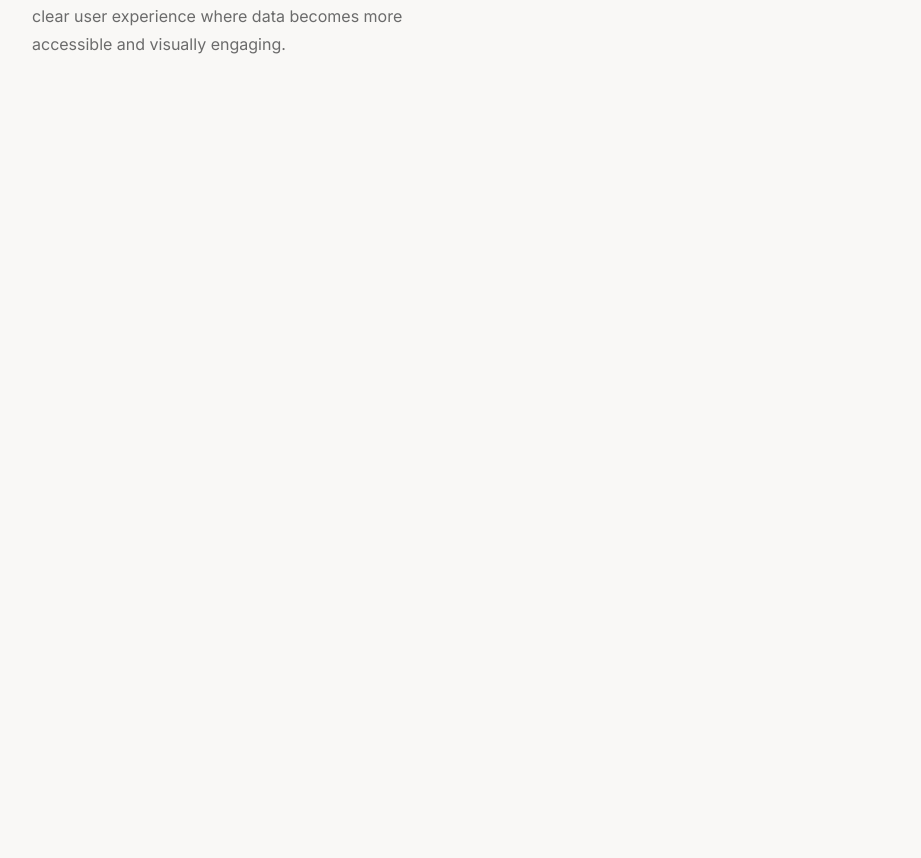
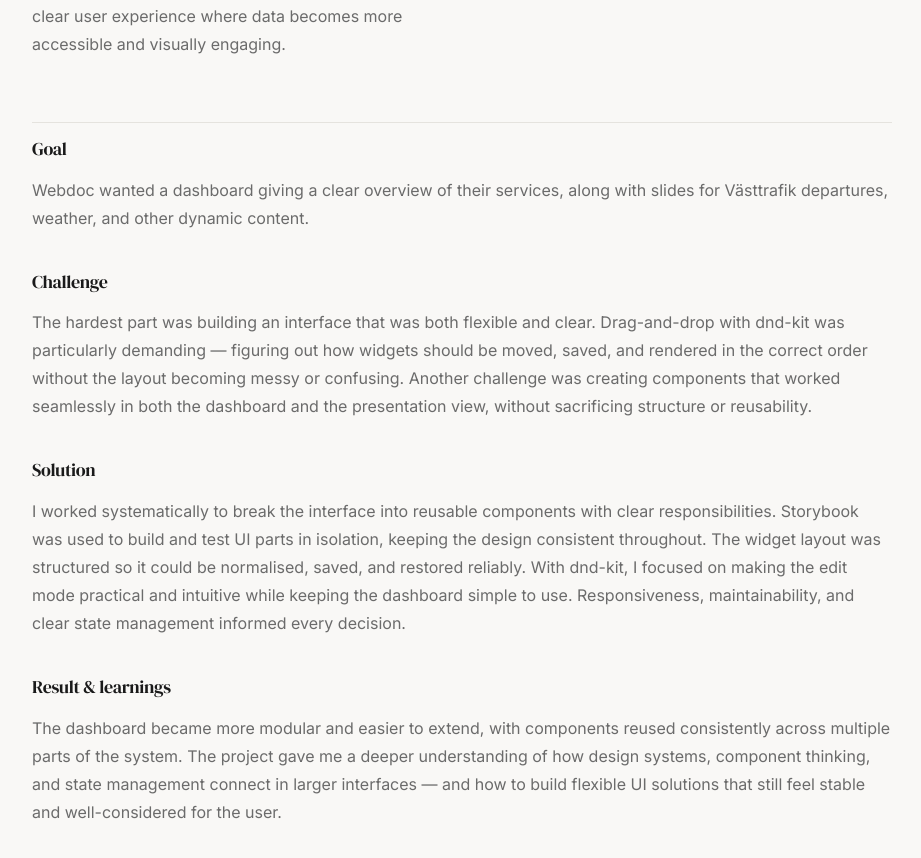
Before and after one commit to kaspvik/kaspervikstrom, a Next.js app: page /projects/webdoc in a window 1280 px wide. Shown: the part 1470-2328 px from the top of the page, without its empty margins (178-1099 px from the left). Before the commit the page ends 1656 px from the top, so only its background shows below. Built offline with nearby package versions, Linux system fonts and the light colour scheme.

Commit message:
Add goal, challenge, solution, and outcome sections to Webdoc page with corresponding styles

```diff
--- a/src/app/projects/webdoc/page.tsx
+++ b/src/app/projects/webdoc/page.tsx
@@ -146,6 +146,29 @@ export default function WebdocPage() {
             </ul>
           </div>
         </motion.div>
+
+        <motion.div
+          className={styles.sections}
+          initial={{ opacity: 0, y: 20 }}
+          animate={{ opacity: 1, y: 0 }}
+          transition={{ delay: 0.55, duration: 0.5 }}>
+          <div className={styles.section}>
+            <h2 className={styles.sectionTitle}>{t.goalTitle}</h2>
+            <p>{t.goal}</p>
+          </div>
+          <div className={styles.section}>
+            <h2 className={styles.sectionTitle}>{t.challengeTitle}</h2>
+            <p>{t.challenge}</p>
+          </div>
+          <div className={styles.section}>
+            <h2 className={styles.sectionTitle}>{t.solutionTitle}</h2>
+            <p>{t.solution}</p>
+          </div>
+          <div className={styles.section}>
+            <h2 className={styles.sectionTitle}>{t.outcomeTitle}</h2>
+            <p>{t.outcome}</p>
+          </div>
+        </motion.div>
       </div>
     </main>
   );
--- a/src/app/projects/webdoc/webdoc.module.css
+++ b/src/app/projects/webdoc/webdoc.module.css
@@ -163,6 +163,22 @@
   color: var(--color-text);
 }
 
+/* Case sections (goal, challenge, solution, outcome) */
+.sections {
+  display: flex;
+  flex-direction: column;
+  gap: 2.5rem;
+  padding-top: 1rem;
+  border-top: 1px solid var(--color-border);
+}
+
+.section p {
+  font-size: 1rem;
+  line-height: 1.75;
+  color: var(--color-text-muted);
+  margin: 0;
+}
+
 /* Responsive */
 @media (max-width: 768px) {
   .page {
--- a/src/messages/en.json
+++ b/src/messages/en.json
@@ -87,6 +87,14 @@
       "roleTitle": "My role",
       "role1": "I worked primarily with frontend development and UI, contributing to building reusable components in Storybook, developing widgets for statistics display, and creating various slides for presenting data such as weather, traffic, and key metrics.",
       "role2": "The focus was on creating a flexible, modern, and clear user experience where data becomes more accessible and visually engaging.",
+      "goalTitle": "Goal",
+      "goal": "Webdoc wanted a dashboard giving a clear overview of their services, along with slides for Västtrafik departures, weather, and other dynamic content.",
+      "challengeTitle": "Challenge",
+      "challenge": "The hardest part was building an interface that was both flexible and clear. Drag-and-drop with dnd-kit was particularly demanding — figuring out how widgets should be moved, saved, and rendered in the correct order without the layout becoming messy or confusing. Another challenge was creating components that worked seamlessly in both the dashboard and the presentation view, without sacrificing structure or reusability.",
+      "solutionTitle": "Solution",
+      "solution": "I worked systematically to break the interface into reusable components with clear responsibilities. Storybook was used to build and test UI parts in isolation, keeping the design consistent throughout. The widget layout was structured so it could be normalised, saved, and restored reliably. With dnd-kit, I focused on making the edit mode practical and intuitive while keeping the dashboard simple to use. Responsiveness, maintainability, and clear state management informed every decision.",
+      "outcomeTitle": "Result & learnings",
+      "outcome": "The dashboard became more modular and easier to extend, with components reused consistently across multiple parts of the system. The project gave me a deeper understanding of how design systems, component thinking, and state management connect in larger interfaces — and how to build flexible UI solutions that still feel stable and well-considered for the user.",
       "stackTitle": "Tech Stack"
     },
     "boomi": {
--- a/src/messages/sv.json
+++ b/src/messages/sv.json
@@ -87,6 +87,14 @@
       "roleTitle": "Min roll",
       "role1": "Jag jobbade främst med frontend och UI, och var med och byggde återanvändbara komponenter i Storybook, utvecklade widgets för statistikvisning och skapade olika slides och presentationsvyer för data som väder, trafik och nyckeltal.",
       "role2": "Fokus låg på att skapa en tydlig och modern upplevelse där data blir enklare att ta till sig.",
+      "goalTitle": "Mål",
+      "goal": "Webdoc ville ha ett dashboard som ger en tydlig överblick av deras tjänster – samt slides för avgångar i Västtrafik, väder och andra dynamiska inslag.",
+      "challengeTitle": "Utmaning",
+      "challenge": "Det svåraste var att bygga ett gränssnitt som var både flexibelt och tydligt. Drag-and-drop-logiken med dnd-kit var särskilt utmanande – hur widgetar skulle kunna flyttas, sparas och visas i rätt ordning utan att layouten blev rörig eller svår att förstå. En annan utmaning var att skapa komponenter som fungerade sömlöst i både dashboarden och presentationsläget, utan att tappa struktur eller återanvändbarhet.",
+      "solutionTitle": "Lösning",
+      "solution": "Jag jobbade systematiskt med att dela upp gränssnittet i återanvändbara komponenter med tydliga ansvarsområden. Storybook användes för att bygga och testa UI-delar isolerat, vilket höll designen konsekvent genom hela projektet. Widgetlayouten strukturerades så att den kunde normaliseras, sparas och återställas stabilt. Med dnd-kit fokuserade jag på att göra redigeringsläget praktiskt och intuitivt, samtidigt som dashboarden skulle kännas enkel att använda. Responsivitet, underhållbarhet och tydlig state-hantering genomsyrade alla beslut.",
+      "outcomeTitle": "Resultat & lärdom",
+      "outcome": "Dashboarden blev mer modulär och lättare att vidareutveckla, och komponenterna kunde återanvändas mer konsekvent i flera delar av systemet. Projektet gav mig en djupare förståelse för hur designsystem, komponenttänk och state-hantering hänger ihop i större gränssnitt – och hur man bygger flexibla UI-lösningar som fortfarande känns stabila och genomtänkta för användaren.",
       "stackTitle": "Teknikstack"
     },
     "boomi": {
```
